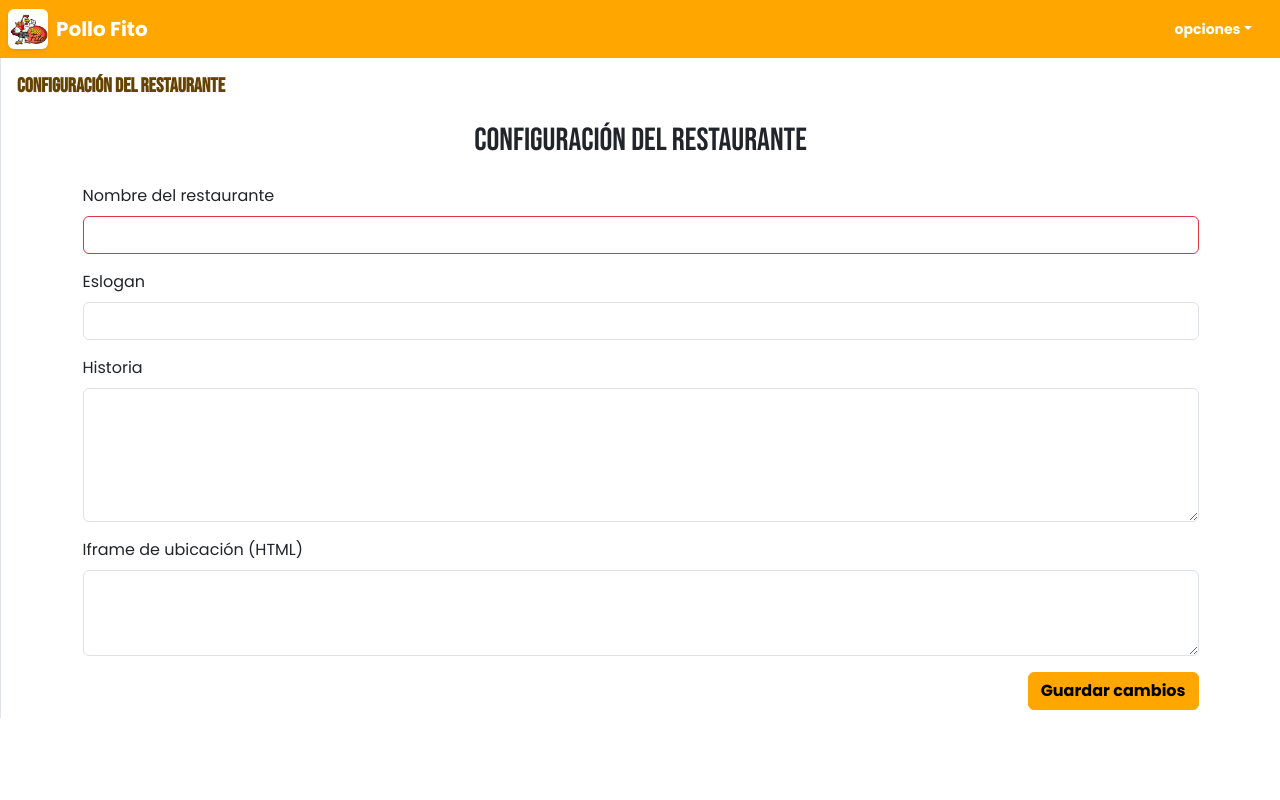
After one commit to juan1144/fitomenu, a Django app: page /admin_panel/configuracion/ in a window 1280 px wide. The commit adds this page. Run offline with Django 5.2, Linux system fonts and the light colour scheme; data comes from the database, SQL or seed files in the repository; some libraries are stand-ins or nearby versions.

Commit message:
Add new feature General Configuration
This feature allowed the administrator to edit the general information of the restaurant to show in the app

```diff
--- /dev/null
+++ b/admin_panel/context_processors.py
@@ -0,0 +1,6 @@
+from .models import RestauranteInfo
+
+
+def info_restaurante(request):
+    info, _ = RestauranteInfo.objects.get_or_create(id=1)
+    return {"info_restaurante": info}
--- a/admin_panel/forms.py
+++ b/admin_panel/forms.py
@@ -1,6 +1,6 @@
 from django import forms
 
-from .models import Producto, Orden
+from .models import Producto, Orden, RestauranteInfo
 from .models import CategoriaProducto
 
 
@@ -25,3 +25,17 @@ class OrdenForm(forms.ModelForm):
     class Meta:
         model = Orden
         fields = ["numero_mesa"]
+
+
+class RestauranteInfoForm(forms.ModelForm):
+    class Meta:
+        model = RestauranteInfo
+        fields = ["nombre", "eslogan", "historia", "iframe_ubicacion"]
+        widgets = {
+            "nombre": forms.TextInput(attrs={"class": "form-control"}),
+            "eslogan": forms.TextInput(attrs={"class": "form-control"}),
+            "historia": forms.Textarea(attrs={"rows": 5, "class": "form-control"}),
+            "iframe_ubicacion": forms.Textarea(
+                attrs={"rows": 3, "class": "form-control"}
+            ),
+        }
--- a/admin_panel/models.py
+++ b/admin_panel/models.py
@@ -28,7 +28,6 @@ class Producto(models.Model):
         return self.nombre
 
 
-# admin_panel/models.py
 class Orden(models.Model):
     orden = models.IntegerField(unique=True)
     numero_mesa = models.IntegerField()
@@ -44,3 +43,19 @@ class Orden(models.Model):
 
     def __str__(self):
         return f"Orden {self.orden} - Mesa {self.numero_mesa}"
+
+
+class RestauranteInfo(models.Model):
+    nombre = models.CharField(max_length=255)
+    eslogan = models.CharField(max_length=255, blank=True)
+    historia = models.TextField(blank=True)
+    iframe_ubicacion = models.TextField(blank=True)
+
+    updated_at = models.DateTimeField(auto_now=True)
+
+    def __str__(self):
+        return "Configuración del Restaurante"
+
+    class Meta:
+        verbose_name = "Información del Restaurante"
+        verbose_name_plural = "Información del Restaurante"
--- a/admin_panel/urls.py
+++ b/admin_panel/urls.py
@@ -9,6 +9,7 @@ from .views import (
     crear_orden,
     cambiar_estado_orden,
     orden_form_modal,
+    editar_info_restaurante,
 )
 from .views import (
     administrar_categorias,
@@ -51,4 +52,5 @@ urlpatterns = [
         name="cambiar_estado_orden",
     ),
     path("ordenes/form/modal/", orden_form_modal, name="orden_form_modal"),
+    path("configuracion/", editar_info_restaurante, name="editar_info_restaurante"),
 ]
--- a/admin_panel/views.py
+++ b/admin_panel/views.py
@@ -6,8 +6,8 @@ import json
 
 from django.core.paginator import Paginator
 from django.http import JsonResponse
-from .models import Producto, CategoriaProducto, Orden
-from .forms import ProductoForm, CategoriaProductoForm, OrdenForm
+from .models import Producto, CategoriaProducto, Orden, RestauranteInfo
+from .forms import ProductoForm, CategoriaProductoForm, OrdenForm, RestauranteInfoForm
 
 
 def lista_productos(request):
@@ -198,3 +198,25 @@ def cambiar_estado_orden(request, orden_id):
             request, "admin_panel/partials/_orden_toggle_row.html", {"orden": orden}
         )
     return JsonResponse({"success": False, "error": "Método no permitido"})
+
+
+def editar_info_restaurante(request):
+    instance, _ = RestauranteInfo.objects.get_or_create(id=1)
+
+    if request.method == "POST":
+        form = RestauranteInfoForm(request.POST, instance=instance)
+        if form.is_valid():
+            form.save()
+            return redirect("admin_panel:editar_info_restaurante")
+    else:
+        form = RestauranteInfoForm(instance=instance)
+
+    return render(
+        request,
+        "admin_panel/info_restaurante_form.html",
+        {
+            "form": form,
+            "page_title": "Configuración del Restaurante",
+            "show_sidebar": False,
+        },
+    )
--- a/config/settings.py
+++ b/config/settings.py
@@ -33,7 +33,7 @@ DEBUG = True
 
 ALLOWED_HOSTS = []
 
-#Directory for multimedia files
+# Directory for multimedia files
 MEDIA_URL = "/media/"
 MEDIA_ROOT = os.path.join(BASE_DIR, "media")
 
@@ -76,6 +76,7 @@ TEMPLATES = [
                 "django.contrib.auth.context_processors.auth",
                 "django.contrib.messages.context_processors.messages",
                 "common.context_processors.sidebar",
+                "admin_panel.context_processors.info_restaurante",
             ],
         },
     },
--- /dev/null
+++ b/templates/admin_panel/info_restaurante_form.html
@@ -0,0 +1,36 @@
+{% extends "base.html" %}
+{% block title %}{{ page_title }}{% endblock %}
+
+{% block content %}
+<div class="container">
+    <h2 class="text-center my-4">{{ page_title }}</h2>
+
+    <form method="post" class="needs-validation">
+        {% csrf_token %}
+
+        <div class="mb-3">
+            <label class="form-label">Nombre del restaurante</label>
+            {{ form.nombre }}
+        </div>
+
+        <div class="mb-3">
+            <label class="form-label">Eslogan</label>
+            {{ form.eslogan }}
+        </div>
+
+        <div class="mb-3">
+            <label class="form-label">Historia</label>
+            {{ form.historia }}
+        </div>
+
+        <div class="mb-3">
+            <label class="form-label">Iframe de ubicación (HTML)</label>
+            {{ form.iframe_ubicacion }}
+        </div>
+
+        <div class="d-flex justify-content-end">
+            <button type="submit" class="btn btn-primary">Guardar cambios</button>
+        </div>
+    </form>
+</div>
+{% endblock %}
--- a/templates/base.html
+++ b/templates/base.html
@@ -39,8 +39,9 @@
           <div class="container">
             <div class="row">
               <div class="col-md-4 mb-3">
-                  <h5 class="text-uppercase">Pollo Fito</h5>
-                  <p class="small">Sabor tradicional, servicio moderno.<br>Santa Ana, El Salvador</p>
+                <h5 class="text-uppercase">{{ info_restaurante.nombre|default:"Pollo Fito" }}</h5>
+                <p class="small">{{ info_restaurante.eslogan|default:"Sabor tradicional, servicio moderno." }}</p>
+                <p class="small">Santa Ana, El Salvador</p>
               </div>
               <div class="col-md-4 mb-3">
                 <h6 class="text-uppercase">Enlaces</h6>
@@ -54,11 +55,10 @@
                 <h6 class="text-uppercase">Síguenos</h6>
                 <a href="https://www.facebook.com/pollofito.sv/" target="_blank" class="text-white me-2"><i class="bi bi-facebook"></i></a>
                 <a href="https://www.instagram.com/pollo_fitosv/?hl=es" target="_blank" class="text-white me-2"><i class="bi bi-instagram"></i></a>
-{#                  <a href="#" class="text-white"><i class="bi bi-whatsapp"></i></a>#}
               </div>
             </div>
             <div class="text-center mt-3 small">
-                &copy; {{ now|date:"Y" }} Pollo Fito. Todos los derechos reservados.
+              &copy; {{ now|date:"Y" }} {{ info_restaurante.nombre|default:"Pollo Fito" }}. Todos los derechos reservados.
             </div>
           </div>
         </footer>
--- a/templates/common/_navbar.html
+++ b/templates/common/_navbar.html
@@ -18,7 +18,7 @@
 {#      <a class="navbar-brand ms-2 {% if DEBUG %}text-danger{% else %}text-white{% endif %}" href="{% url 'core:index' %}">#}
       <a class="navbar-brand d-flex align-items-center gap-2 ms-2 {% if DEBUG %}text-danger{% else %}text-white{% endif %}" href="{% url 'menu:menu_lista' %}">
         <img src="{% static 'logo.jpg' %}" alt="Logo Pollo Fito" height="40" class="rounded shadow-sm">
-        <span>Pollo Fito Menú</span>
+        <span>{{ info_restaurante.nombre|default:"Pollo Fito" }}</span>
       </a>
     </div>
     <!-- User dropdown -->
@@ -38,9 +38,10 @@
                   <li><a class="dropdown-item" href="{% url 'menu:conocenos' %}">Conócenos</a></li>
             {% else %}
                 <li><a class="dropdown-item" href="{% url 'admin_panel:lista_ordenes' %}">Órdenes</a></li>
+                <li><a class="dropdown-item" href="{% url 'kitchen:kitchen_panel' %}">Cocina</a></li>
                 <li><a class="dropdown-item" href="{% url 'admin_panel:lista_productos' %}">Productos</a></li>
-                <li><a class="dropdown-item" href="{% url 'kitchen:kitchen_panel' %}">Cocina</a></li>
                 <li><a class="dropdown-item" href="{% url 'menu:menu_lista' %}">Menú</a></li>
+                <li><a class="dropdown-item" href="{% url 'admin_panel:editar_info_restaurante' %}">Configuración</a></li>
             {% endif %}
           {% endif %}
       </ul>
--- a/templates/menu/conocenos.html
+++ b/templates/menu/conocenos.html
@@ -7,7 +7,7 @@
   <div class="row align-items-center mb-5">
     <div class="col-md-6">
       <h2 class="mb-3">Nuestra Historia</h2>
-      <p>Pollo Fito nació como un pequeño emprendimiento familiar en Santa Ana, El Salvador, con el sueño de ofrecer el mejor pollo frito de la ciudad. A lo largo de los años, nos hemos ganado el corazón de nuestros clientes gracias al sabor único de nuestras recetas tradicionales y al trato cálido que brindamos en cada visita.</p>
+      <p>{{ info.historia|linebreaks }}</p>
     </div>
     <div class="col-md-6">
       <img src="{% static 'logo.jpg' %}" class="img-fluid rounded shadow" alt="Nuestra historia">
--- a/templates/menu/ubicacion.html
+++ b/templates/menu/ubicacion.html
@@ -6,7 +6,7 @@
 <div class="container">
   <h2 class="text-center my-4">¿Dónde estamos ubicados?</h2>
   <div class="ratio ratio-16x9">
-    <iframe src="https://www.google.com/maps/embed?pb=!1m18!1m12!1m3!1d3870.8901903029305!2d-89.5343842720557!3d14.024522826392454!2m3!1f0!2f0!3f0!3m2!1i1024!2i768!4f13.1!3m3!1m2!1s0x8f62e501d6f30029%3A0x3e2a519d488a5a70!2sPollo%20Fito!5e0!3m2!1ses-419!2ssv!4v1744321906527!5m2!1ses-419!2ssv" width="600" height="450" style="border:0;" allowfullscreen="" loading="lazy" referrerpolicy="no-referrer-when-downgrade"></iframe>
+    {{ info.iframe_ubicacion|safe }}
   </div>
 </div>
 {% endblock %}
```
Also changed, not shown: menu/views.py (+5 -2 lines), admin_panel/migrations/0002_restauranteinfo.py (added). Lines whose indentation alone changed are shown as unchanged.
